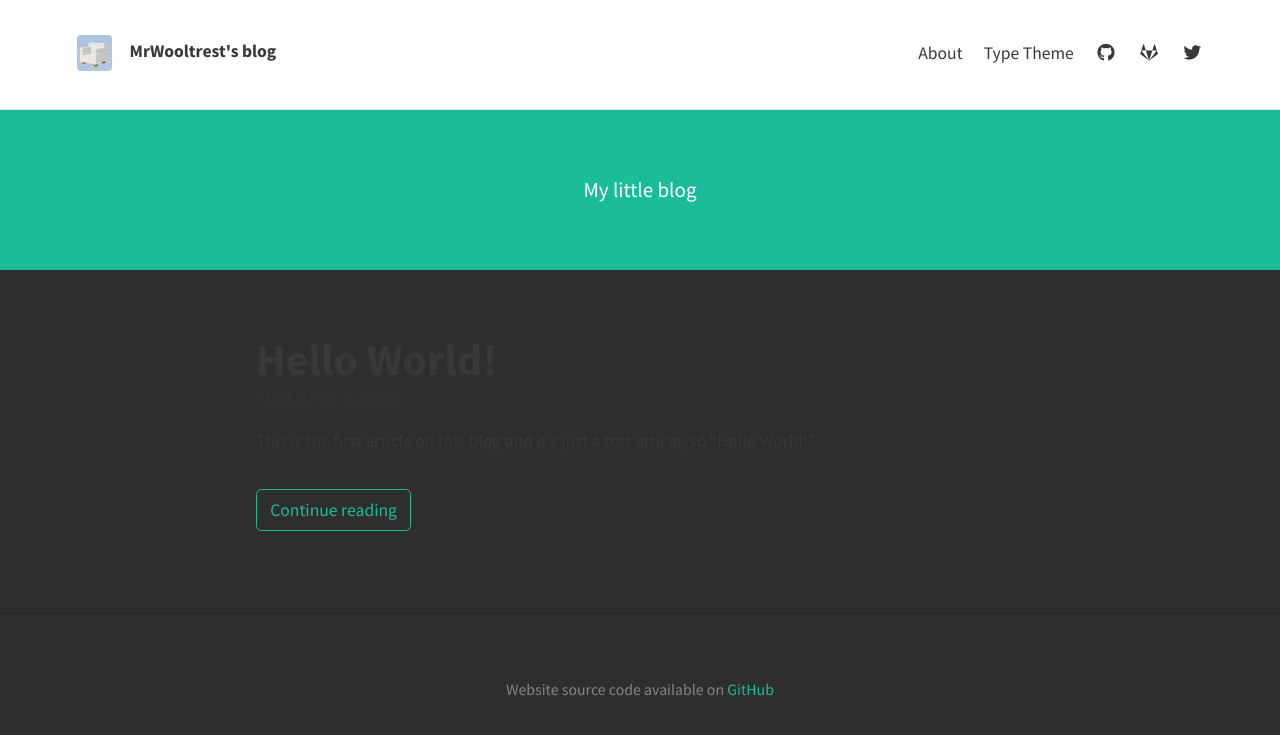
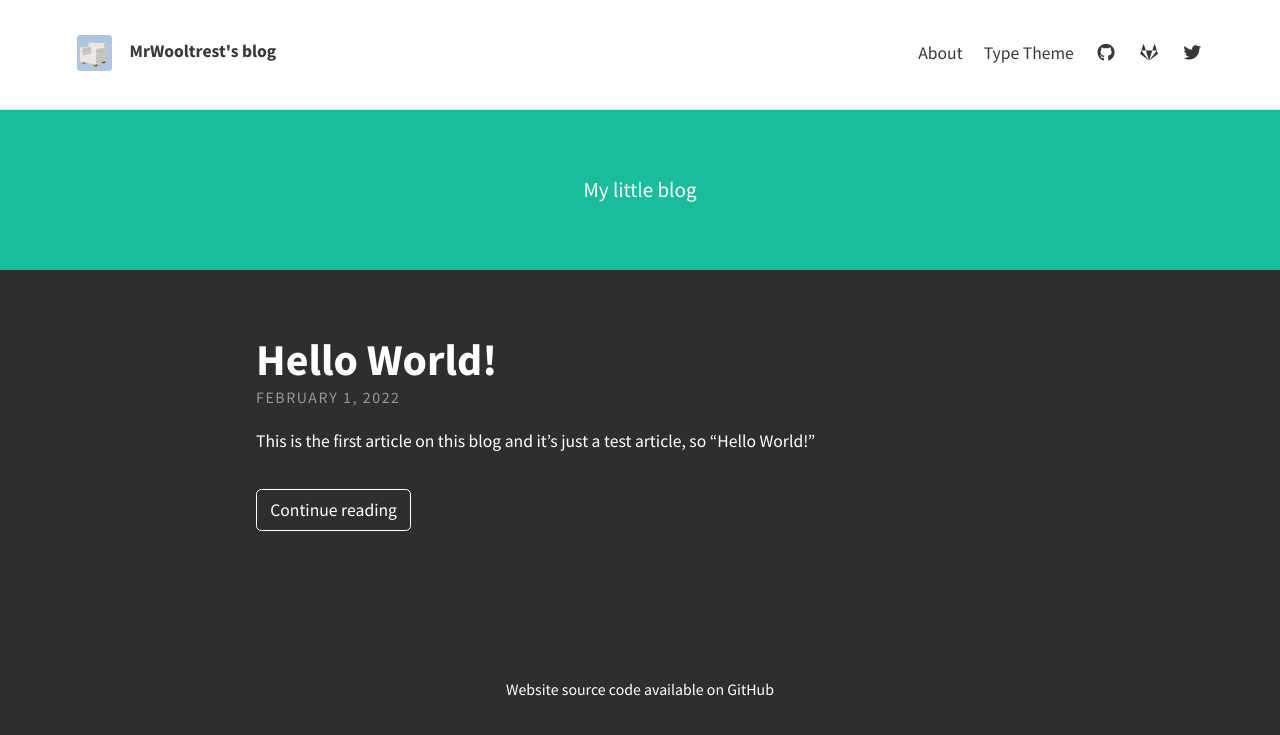
Before and after one commit to MrWooltrest/MrWooltrest.github.io-Jekyll, a Jekyll site: the page built from index.html, in a window 1280 px wide. Shown: the top 735 px of the page. Built offline with Jekyll 4.4.1, drawn with Linux system fonts in a browser that asks for light colours; nearby versions of some CDN libraries; the list of posts is cut into pages by our own code.

Commit message:
something

```diff
--- a/_sass/base/_variables.scss
+++ b/_sass/base/_variables.scss
@@ -14,8 +14,8 @@ $background-color: #302E2D !default;
 $border-color: rgba(0, 0, 0, 0.1) !default; // rgba recommended if using feature images
 
 // Typography colours
-$text-color: #383838 !default;
-$link-color: #1ABC9C !default;
+$text-color: #FFFFFF !default;
+$link-color: #FFFFFF !default;
 $selection-color: #D4D4D4 !default; // visible when highlighting text
 
 // Tags color
```
